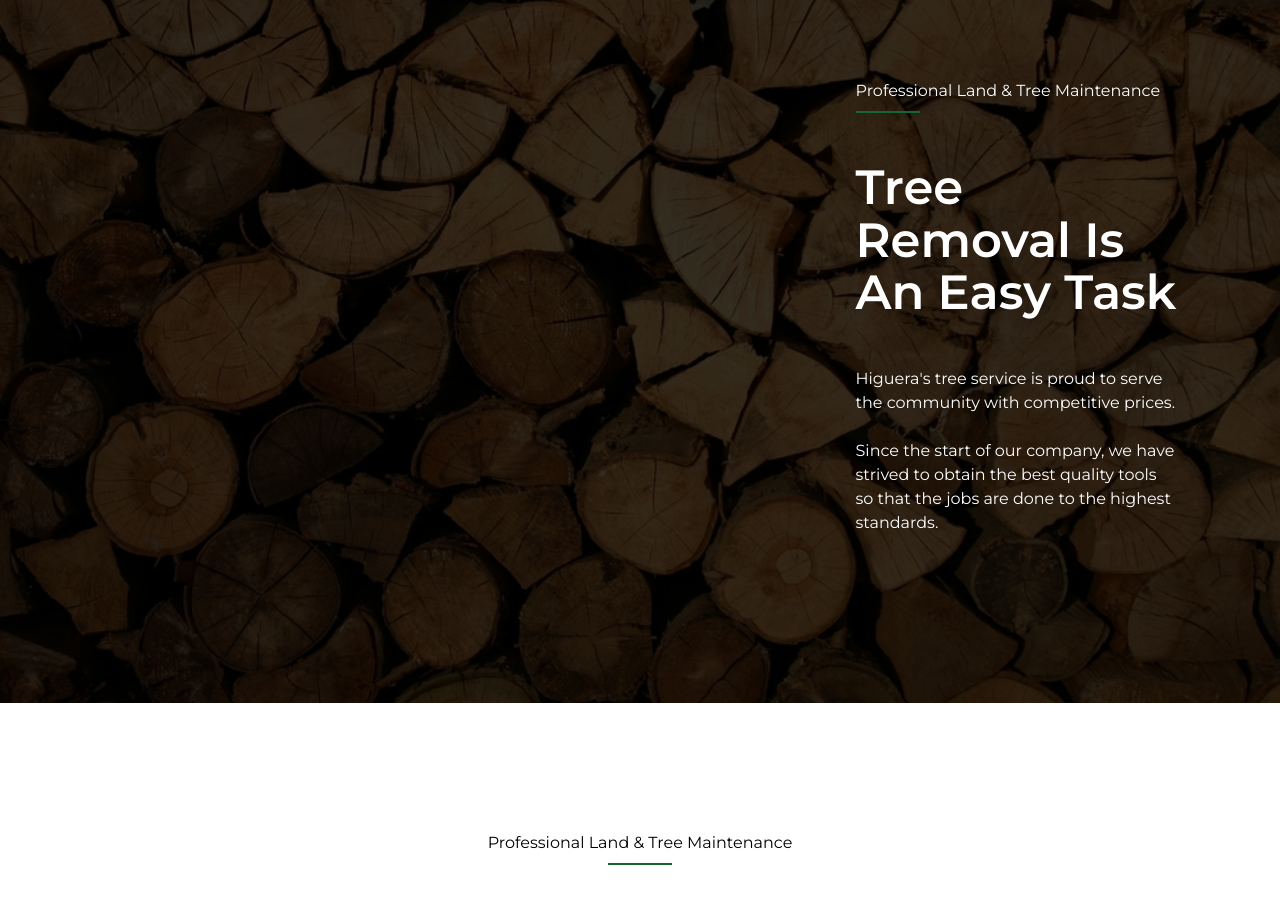
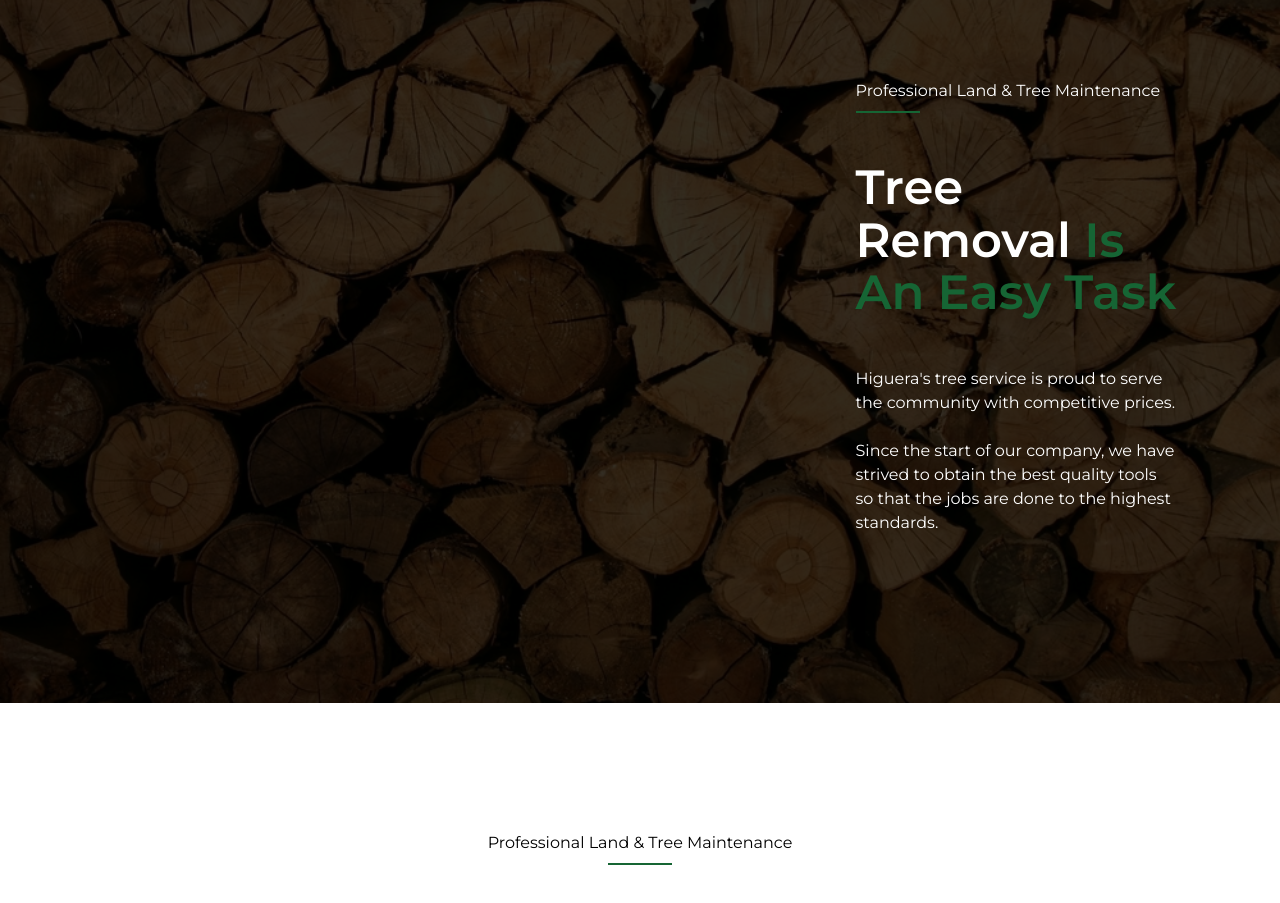
Before and after one commit to BerylBrothers/Paint-Website, a Next.js app: page / in a window 1280 px wide. Shown: the part 3120-4023 px from the top of the page. Built offline with nearby package versions, Linux system fonts and the light colour scheme.

Commit message:
added span to services section on the front page

```diff
--- a/components/Services.jsx
+++ b/components/Services.jsx
@@ -32,7 +32,8 @@ const Services = () => {
                 <div className=" flex justify-center items-center border-green-800 border-b-2 w-16 "></div>
               </div>
               <h2 className="p-6 max-w-full xl:max-w-[400px] text-center xl:text-left">
-                Tree Removal Is An Easy Task
+                Tree Removal{" "}
+                <span className="text-green-800">Is An Easy Task </span>
               </h2>
               <p className="max-w-[600px] p-6 text-center xl:text-left">
                 Higuera's tree service is proud to serve the community with
```
